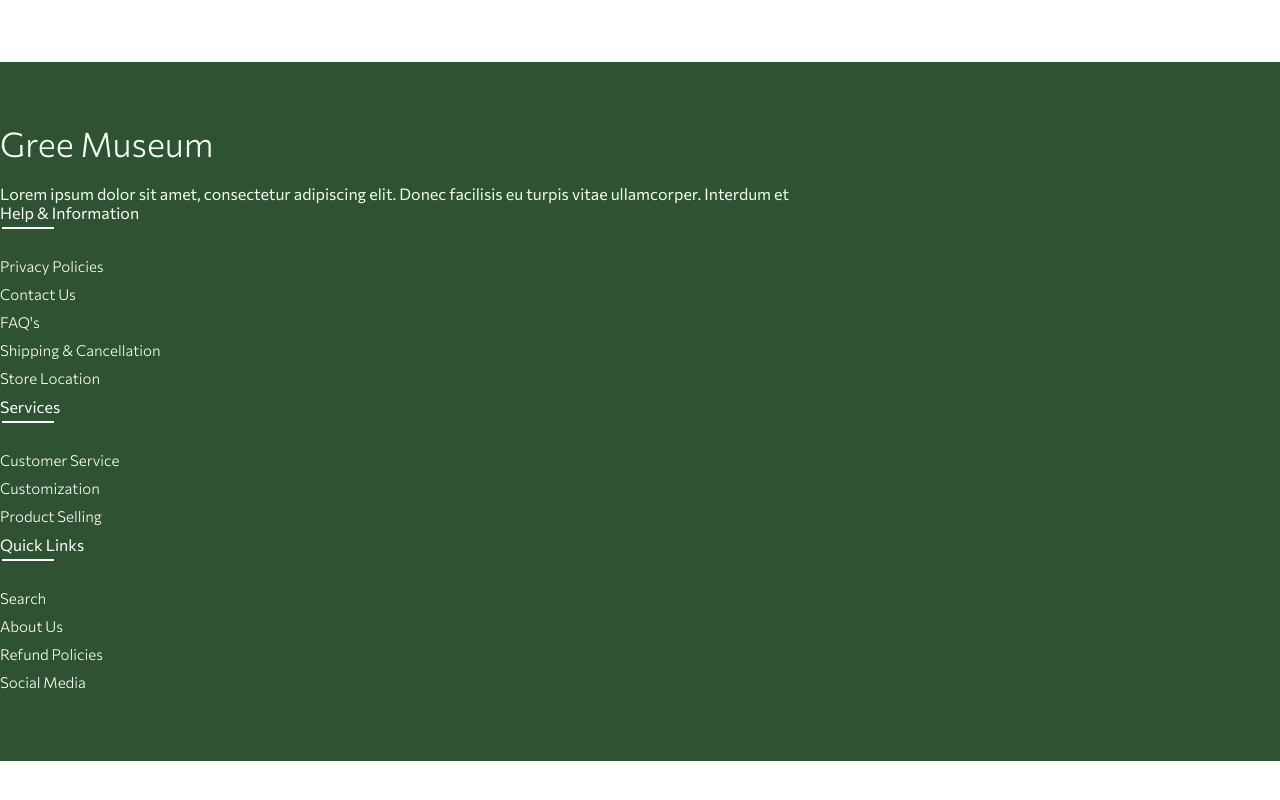
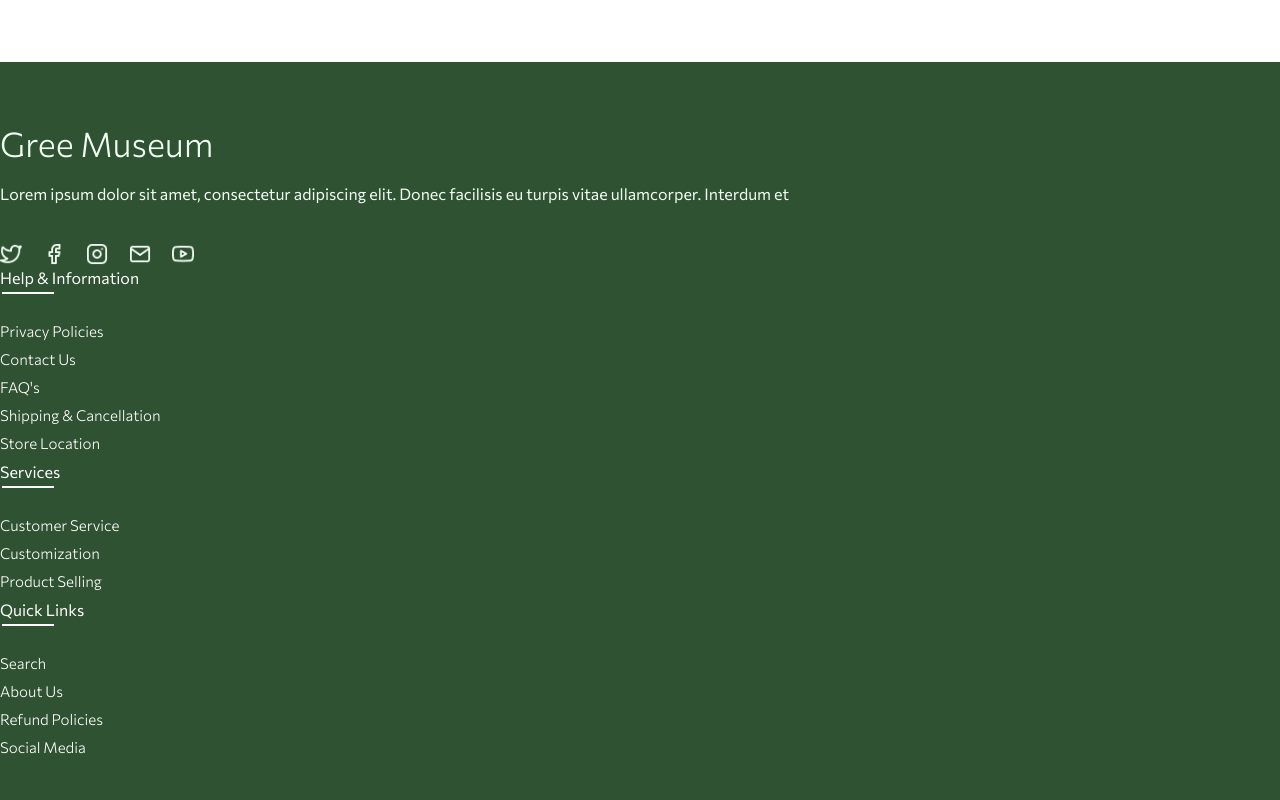
Before and after one commit to adil-shabab/Terra-Blooms, a plain HTML site: page index.html in a window 1280 px wide. Shown: the part 9082-9882 px from the top of the page. Before the commit the page ends 9843 px from the top, so only its background shows below. Drawn offline with nearby package versions, Linux system fonts and the light colour scheme.

Commit message:
home page completed

```diff
--- a/assets/css/style.css
+++ b/assets/css/style.css
@@ -593,3 +593,10 @@ footer ul li{
     font-weight: 300;
     margin-bottom: 10px;
 }
+footer .logo .icons{
+    margin-top: 40px;
+}
+footer .logo .icons img{
+    width: 22px;
+    margin-right: 18px;
+}
--- a/index.html
+++ b/index.html
@@ -343,6 +343,13 @@
                 <div class="logo">
                     <h3 class="logo">Gree Museum</h3>
                     <p>Lorem ipsum dolor sit amet, consectetur adipiscing elit. Donec facilisis eu turpis vitae ullamcorper. Interdum et </p>
+                    <div class="icons">
+                        <img src="assets/img/twitter.png" alt="" class="img-fluid">
+                        <img src="assets/img/facebook.png" alt="" class="img-fluid">
+                        <img src="assets/img/instagram.png" alt="" class="img-fluid">
+                        <img src="assets/img/mail.png" alt="" class="img-fluid">
+                        <img src="assets/img/youtube.png" alt="" class="img-fluid">
+                    </div>
                 </div>
             </div>
             <div class="col-md-1"></div>
```
